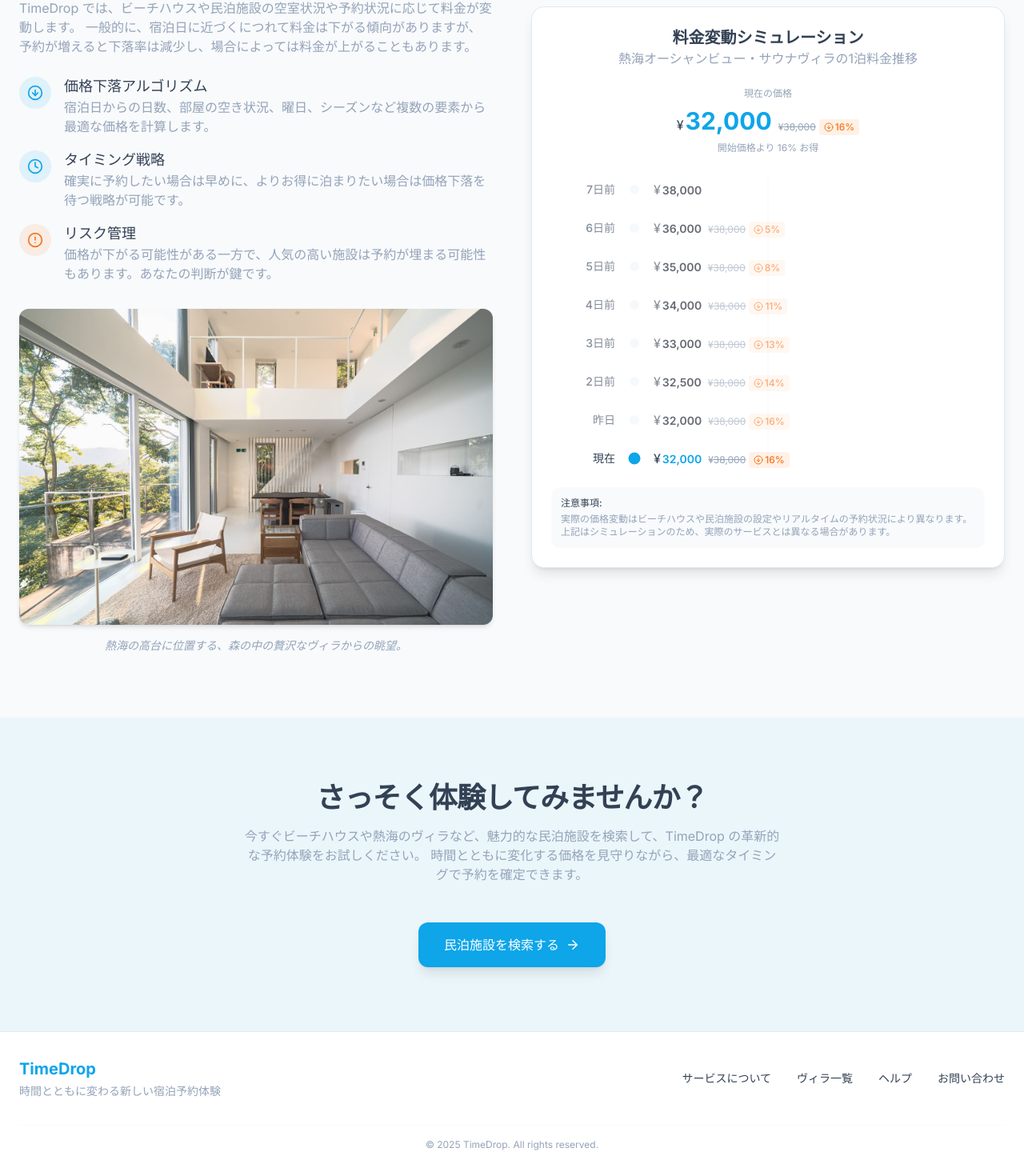
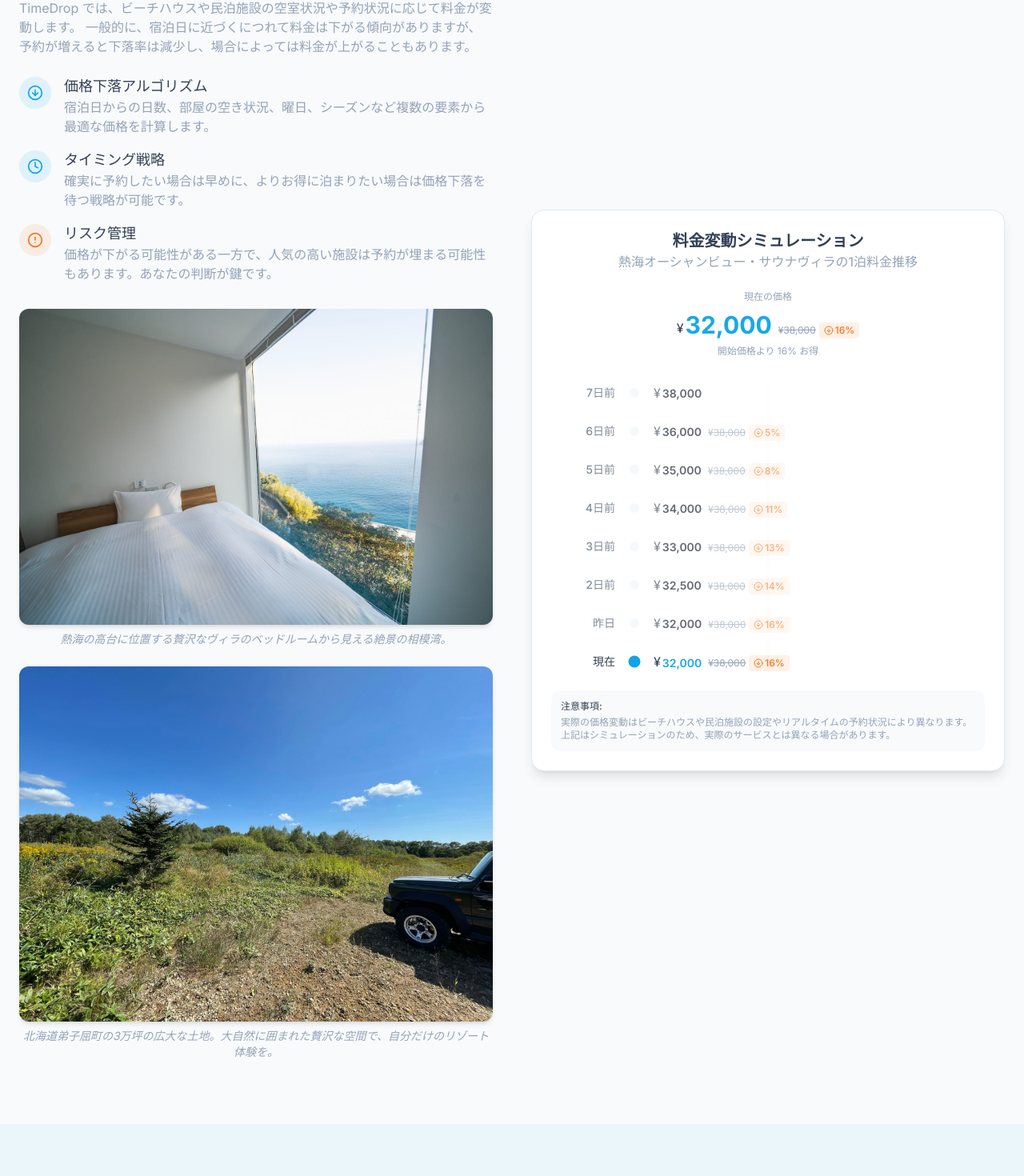
Before and after one commit to enablerdao/timedrop, a React (Vite) app: page / in a window 1280 px wide. Shown: the part 1710-3180 px from the top of the page at 80% size. Built offline with nearby package versions, Linux system fonts and the light colour scheme.

Commit message:
Update PriceDropDemo component
Update the PriceDropDemo component to include new images and property data.

```diff
--- a/src/components/home/PriceDropDemo.tsx
+++ b/src/components/home/PriceDropDemo.tsx
@@ -94,17 +94,36 @@ const PriceDropDemo = () => {
                 </div>
               </div>
 
+              {/* Property images gallery */}
+              <div className="space-y-6">
                 {/* Atami villa image */}
-              <div className="rounded-xl overflow-hidden shadow-md mb-4">
+                <div>
+                  <div className="rounded-xl overflow-hidden shadow-md mb-2">
                     <img
-                  src="/lovable-uploads/3a53000d-b50d-44f2-b87a-5f6437e87e41.png"
-                  alt="熱海の高台から見渡す景色が楽しめるモダンなヴィラ"
+                      src="/lovable-uploads/f787874c-5e7d-477a-9919-98e1cd3f7c76.png"
+                      alt="熱海の高台からの絶景が楽しめるヴィラのベッドルーム"
                       className="w-full h-auto"
                     />
                   </div>
                   <p className="text-sm text-timedrop-muted-gray italic text-center">
-                熱海の高台に位置する、森の中の贅沢なヴィラからの眺望。
+                    熱海の高台に位置する贅沢なヴィラのベッドルームから見える絶景の相模湾。
                   </p>
+                </div>
+
+                {/* Teshikaga land image */}
+                <div>
+                  <div className="rounded-xl overflow-hidden shadow-md mb-2">
+                    <img
+                      src="/lovable-uploads/c9ae6f23-0bce-4281-9fb5-fa06eeacb2f4.png"
+                      alt="北海道弟子屈町の広大な土地"
+                      className="w-full h-auto"
+                    />
+                  </div>
+                  <p className="text-sm text-timedrop-muted-gray italic text-center">
+                    北海道弟子屈町の3万坪の広大な土地。大自然に囲まれた贅沢な空間で、自分だけのリゾート体験を。
+                  </p>
+                </div>
+              </div>
             </div>
           </AnimatedTransition>
 
```
Also changed, not shown: public/lovable-uploads/c9ae6f23-0bce-4281-9fb5-fa06eeacb2f4.png (added), public/lovable-uploads/f787874c-5e7d-477a-9919-98e1cd3f7c76.png (added). Lines whose indentation alone changed are shown as unchanged.
